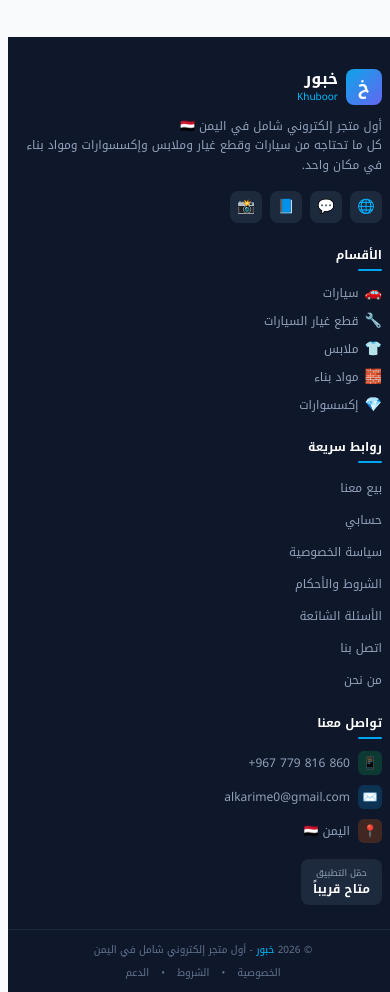
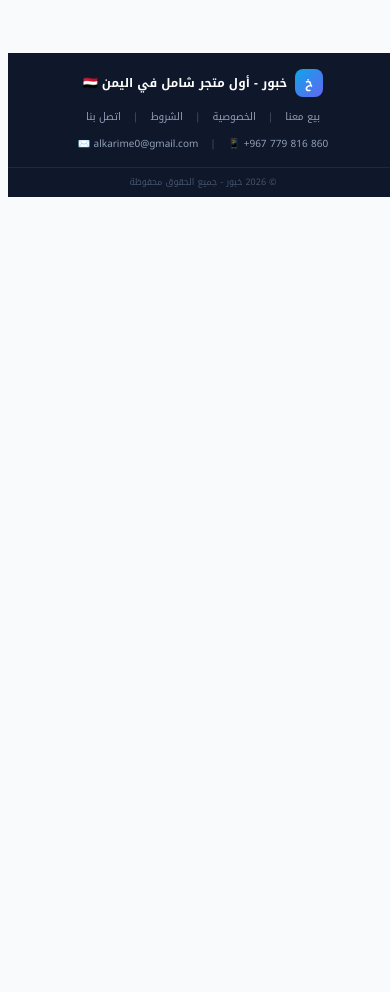
Before and after one commit to 2030karim2-dev/Khboor-killo, a Next.js app: page / in a window 390 px wide. Shown: the part 2540-3532 px from the top of the page. After the commit the page ends 2737 px from the top, so only its background shows below. Built offline with nearby package versions, Linux system fonts and the light colour scheme.

Commit message:
ui: ultra-compact single-row footer

```diff
--- a/src/components/Footer.tsx
+++ b/src/components/Footer.tsx
@@ -1,166 +1,40 @@
 import Link from "next/link";
-import { categories } from "@/lib";
-
-const quickLinks = [
-  { label: "بيع معنا", href: "/sell" },
-  { label: "حسابي", href: "/account" },
-  { label: "سياسة الخصوصية", href: "/privacy" },
-  { label: "الشروط والأحكام", href: "/terms" },
-  { label: "الأسئلة الشائعة", href: "/faq" },
-  { label: "اتصل بنا", href: "/contact" },
-  { label: "من نحن", href: "/about" },
-];
 
 export default function Footer() {
   return (
-    <footer className="bg-slate-900 text-slate-300">
-      {/* Main Footer */}
-      <div className="max-w-7xl mx-auto px-4 pt-8 pb-6">
-        <div className="grid grid-cols-1 sm:grid-cols-2 lg:grid-cols-4 gap-6 lg:gap-8">
-          {/* Brand */}
-          <div className="sm:col-span-2 lg:col-span-1">
-            <div className="flex items-center gap-2 mb-3">
-              <div className="w-9 h-9 rounded-lg gradient-primary flex items-center justify-center text-white font-bold text-lg">
-                خ
-              </div>
-              <div>
-                <h2 className="text-white text-base font-extrabold leading-tight">خبور</h2>
-                <p className="text-[10px] text-sky-400 font-medium">Khuboor</p>
-              </div>
-            </div>
-            <p className="text-xs text-slate-400 leading-relaxed mb-4">
-              أول متجر إلكتروني شامل في اليمن 🇾🇪
-              <br />
-              كل ما تحتاجه من سيارات وقطع غيار وملابس وإكسسوارات ومواد بناء في مكان واحد.
-            </p>
-            {/* Social */}
-            <div className="flex gap-2">
-              {[
-                { icon: "🌐", label: "الموقع", href: "#" },
-                { icon: "💬", label: "واتساب", href: "https://wa.me/967779816860" },
-                { icon: "📘", label: "فيسبوك", href: "#" },
-                { icon: "📸", label: "إنستغرام", href: "#" },
-              ].map((s) => (
-                <a
-                  key={s.label}
-                  href={s.href}
-                  target={s.href.startsWith("http") ? "_blank" : undefined}
-                  rel={s.href.startsWith("http") ? "noopener noreferrer" : undefined}
-                  aria-label={s.label}
-                  className="w-8 h-8 rounded-lg bg-slate-800 hover:bg-sky-600 flex items-center justify-center transition-colors text-sm"
-                >
-                  {s.icon}
-                </a>
-              ))}
-            </div>
+    <footer className="bg-slate-900 text-slate-400 mt-4">
+      <div className="max-w-7xl mx-auto px-4 py-4">
+        <div className="flex flex-col md:flex-row items-center justify-between gap-3">
+          {/* Logo + brand */}
+          <div className="flex items-center gap-2">
+            <div className="w-7 h-7 rounded-lg gradient-primary flex items-center justify-center text-white font-bold text-xs">خ</div>
+            <span className="text-white text-xs font-bold">خبور - أول متجر شامل في اليمن 🇾🇪</span>
           </div>
 
-          {/* Categories */}
-          <div>
-            <h3 className="text-white text-xs font-bold mb-3 relative pb-2 after:content-[''] after:absolute after:bottom-0 after:right-0 after:w-6 after:h-0.5 after:bg-sky-500 after:rounded-full">
-              الأقسام
-            </h3>
-            <ul className="space-y-2">
-              {categories.map((cat) => (
-                <li key={cat.slug}>
-                  <Link
-                    href={`/category/${cat.slug}`}
-                    className="text-xs text-slate-400 hover:text-sky-400 transition-colors flex items-center gap-1.5 hover:translate-x-1 transition-transform"
-                  >
-                    <span className="text-sm">{cat.icon}</span>
-                    <span>{cat.name}</span>
-                  </Link>
-                </li>
-              ))}
-            </ul>
-          </div>
-
-          {/* Quick Links */}
-          <div>
-            <h3 className="text-white text-xs font-bold mb-3 relative pb-2 after:content-[''] after:absolute after:bottom-0 after:right-0 after:w-6 after:h-0.5 after:bg-sky-500 after:rounded-full">
-              روابط سريعة
-            </h3>
-            <ul className="space-y-2">
-              {quickLinks.map((link) => (
-                <li key={link.label}>
-                  <Link
-                    href={link.href}
-                    className="text-xs text-slate-400 hover:text-sky-400 transition-colors hover:translate-x-1 transition-transform inline-block"
-                  >
-                    {link.label}
-                  </Link>
-                </li>
-              ))}
-            </ul>
+          {/* Links */}
+          <div className="flex items-center gap-3 text-[10px]">
+            <Link href="/sell" className="hover:text-sky-400 transition-colors">بيع معنا</Link>
+            <span className="text-slate-600">|</span>
+            <Link href="/privacy" className="hover:text-sky-400 transition-colors">الخصوصية</Link>
+            <span className="text-slate-600">|</span>
+            <Link href="/terms" className="hover:text-sky-400 transition-colors">الشروط</Link>
+            <span className="text-slate-600">|</span>
+            <Link href="/contact" className="hover:text-sky-400 transition-colors">اتصل بنا</Link>
           </div>
 
           {/* Contact */}
-          <div>
-            <h3 className="text-white text-xs font-bold mb-3 relative pb-2 after:content-[''] after:absolute after:bottom-0 after:right-0 after:w-6 after:h-0.5 after:bg-sky-500 after:rounded-full">
-              تواصل معنا
-            </h3>
-            <ul className="space-y-2.5">
-              <li>
-                <a
-                  href="https://wa.me/967779816860"
-                  target="_blank"
-                  rel="noopener noreferrer"
-                  className="flex items-center gap-2 text-xs text-slate-400 hover:text-green-400 transition-colors"
-                >
-                  <span className="w-6 h-6 rounded-md bg-green-500/20 flex items-center justify-center text-green-400 shrink-0">
-                    📱
-                  </span>
-                  <span dir="ltr">+967 779 816 860</span>
-                </a>
-              </li>
-              <li>
-                <a
-                  href="mailto:alkarime0@gmail.com"
-                  className="flex items-center gap-2 text-xs text-slate-400 hover:text-sky-400 transition-colors"
-                >
-                  <span className="w-6 h-6 rounded-md bg-sky-500/20 flex items-center justify-center text-sky-400 shrink-0">
-                    ✉️
-                  </span>
-                  <span dir="ltr" className="break-all">alkarime0@gmail.com</span>
-                </a>
-              </li>
-              <li>
-                <div className="flex items-center gap-2 text-xs text-slate-400">
-                  <span className="w-6 h-6 rounded-md bg-orange-500/20 flex items-center justify-center text-orange-400 shrink-0">
-                    📍
-                  </span>
-                  <span>اليمن 🇾🇪</span>
-                </div>
-              </li>
-            </ul>
-
-            {/* App badge */}
-            <div className="mt-4">
-              <div className="bg-slate-800 hover:bg-slate-700 transition-colors rounded-lg px-3 py-2 text-center cursor-pointer inline-block">
-                <p className="text-[9px] text-slate-400">حمّل التطبيق</p>
-                <p className="text-xs font-bold text-white">متاح قريباً</p>
-              </div>
-            </div>
+          <div className="flex items-center gap-3 text-[10px]">
+            <a href="https://wa.me/967779816860" target="_blank" rel="noopener noreferrer" className="hover:text-green-400 transition-colors" dir="ltr">📱 +967 779 816 860</a>
+            <span className="text-slate-600">|</span>
+            <a href="mailto:alkarime0@gmail.com" className="hover:text-sky-400 transition-colors" dir="ltr">✉️ alkarime0@gmail.com</a>
           </div>
         </div>
       </div>
 
-      {/* Bottom Bar */}
       <div className="border-t border-slate-800">
-        <div className="max-w-7xl mx-auto px-4 py-3">
-          <div className="flex flex-col sm:flex-row items-center justify-between gap-2">
-            <p className="text-[10px] text-slate-500">
-              © {new Date().getFullYear()} <span className="text-sky-400 font-medium">خبور</span> - أول متجر إلكتروني شامل في اليمن
-            </p>
-            <div className="flex items-center gap-3 text-[10px] text-slate-500">
-              <Link href="/privacy" className="hover:text-sky-400 transition-colors">الخصوصية</Link>
-              <span>•</span>
-              <Link href="/terms" className="hover:text-sky-400 transition-colors">الشروط</Link>
-              <span>•</span>
-              <Link href="/contact" className="hover:text-sky-400 transition-colors">الدعم</Link>
-            </div>
-          </div>
-        </div>
+        <p className="text-center text-[9px] text-slate-600 py-2">
+          © {new Date().getFullYear()} خبور - جميع الحقوق محفوظة
+        </p>
       </div>
     </footer>
   );
```
